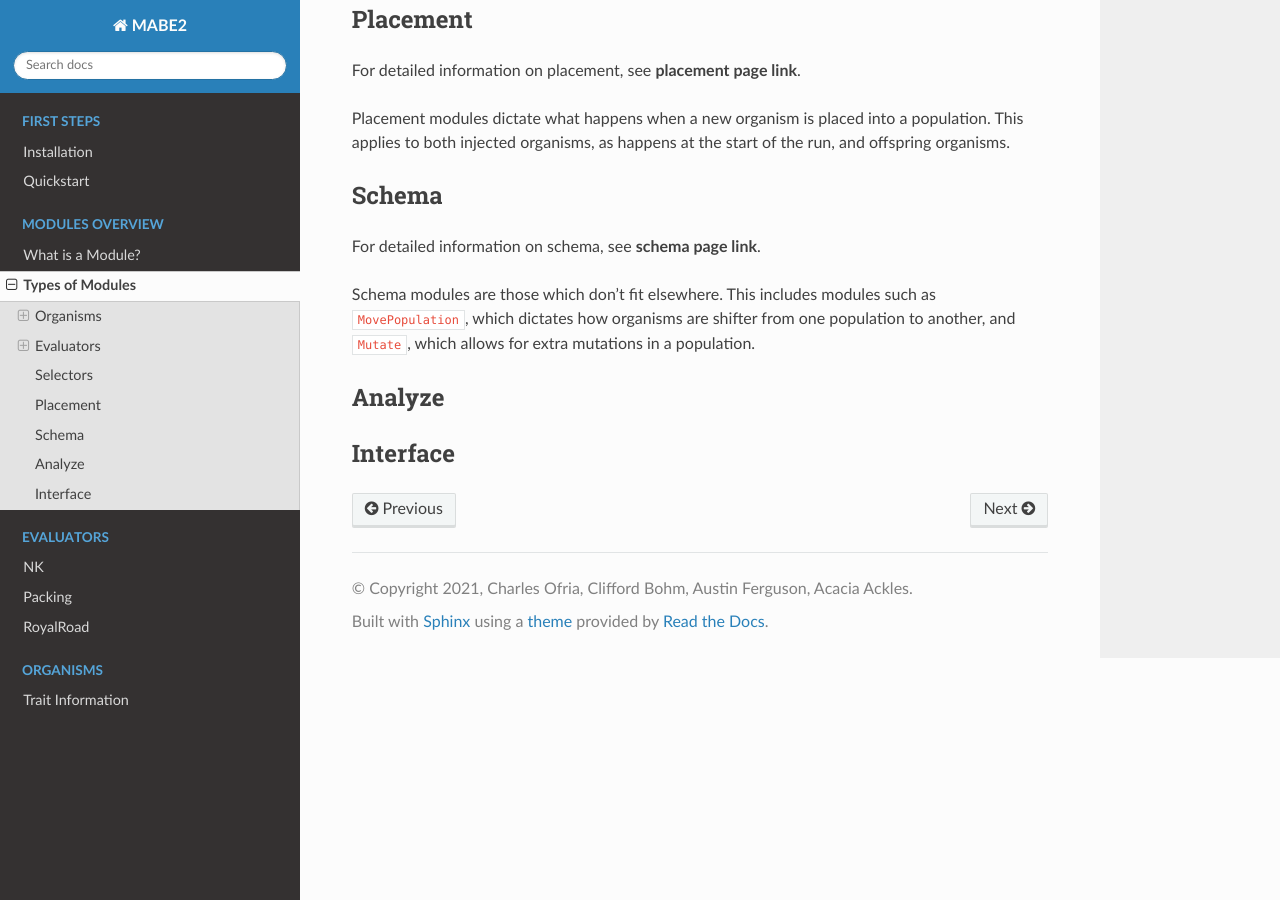
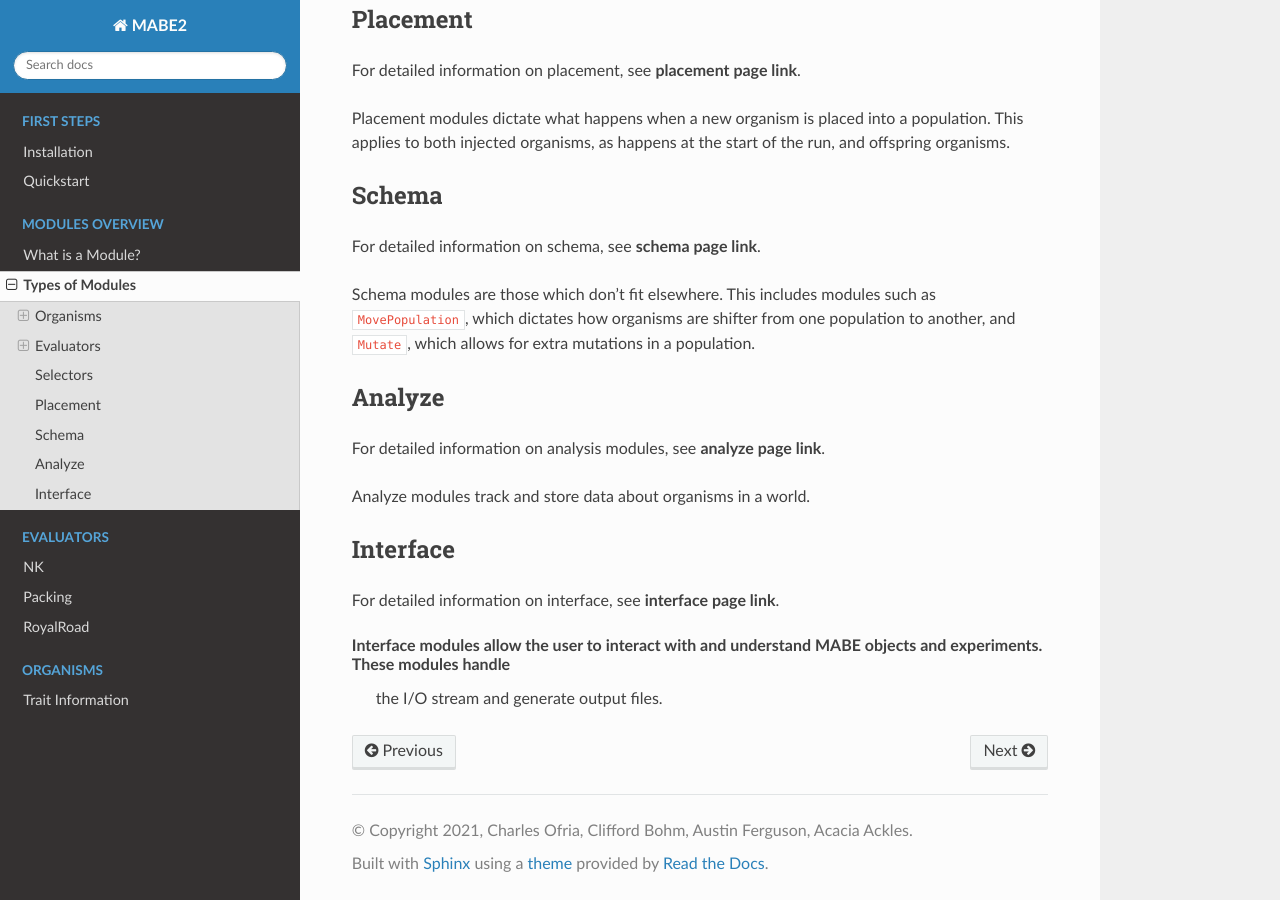
Before and after one commit to mercere99/MABE2, a Sphinx documentation site: the page built from docs/modules/01_module_types.rst, in a window 1280 px wide and 900 px high, scrolled down 1728 px. Built offline with Sphinx 7.4.7 and the Read the Docs theme 2.0.0, drawn with Linux system fonts in a browser that asks for light colours.

Commit message:
Add Analyze and INterface documentation

```diff
--- a/docs/modules/01_module_types.rst
+++ b/docs/modules/01_module_types.rst
@@ -94,5 +94,14 @@ are shifter from one population to another, and ``Mutate``, which allows for ext
 Analyze
 =======
 
+For detailed information on analysis modules, see **analyze page link**.
+
+Analyze modules track and store data about organisms in a world.
+
 Interface
 =========
+
+For detailed information on interface, see **interface page link**.
+
+Interface modules allow the user to interact with and understand MABE objects and experiments. These modules handle
+ the I/O stream and generate output files.
```
